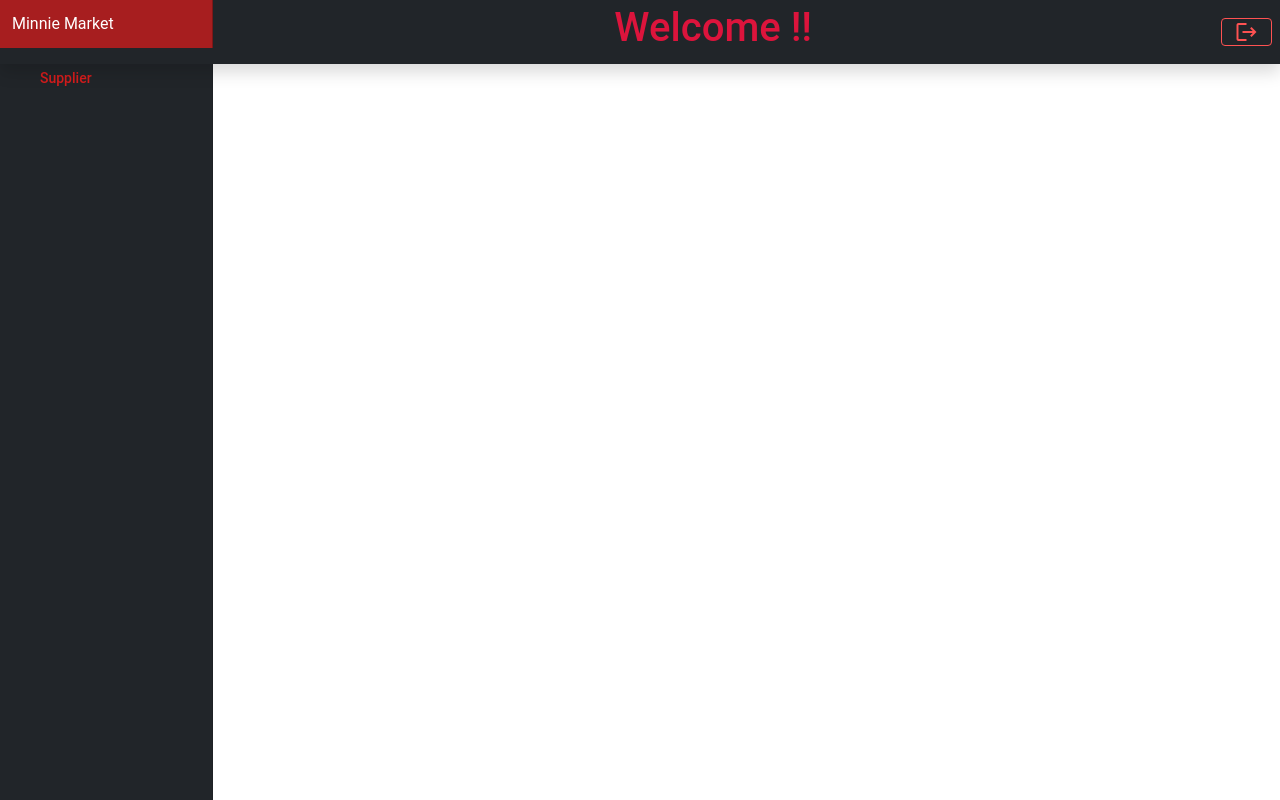
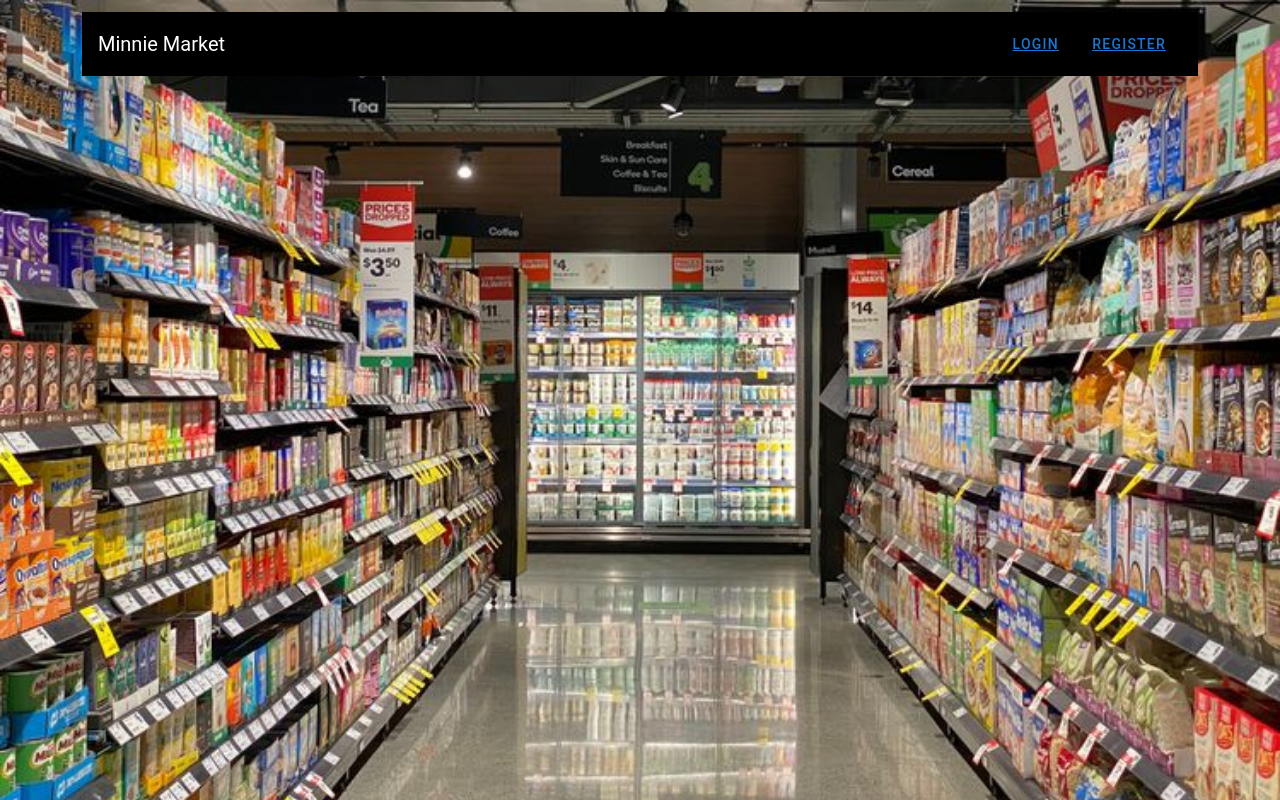
Before and after one commit to kevinbomb/tugas_akhir_e_supermarket_frontend, a Vue app: page /beranda in a window 1280 px wide. Built offline with nearby package versions, Linux system fonts and the light colour scheme.

Commit message:
Beranda Dashboard

```diff
--- a/src/components/BerandaPage.vue
+++ b/src/components/BerandaPage.vue
@@ -1,126 +1,50 @@
 <template>
-    <section>
-
-        <header class="navbar navbar-dark sticky-top bg-dark flex-md-nowrap p-0 shadow">
-            <p class="navbar-brand col-md-3 col-lg-2 me-0 px-3" href="#">Minnie Market</p>
-            <h1 style="color: crimson;">Welcome {{ name }} !!</h1>
-            <v-btn class="ma-2" @click="logout" outlined small color="error" ><v-icon>mdi-logout</v-icon></v-btn>
-            <!-- <v-btn color="error" dark @click="dialog = true"> Log Out </v-btn> -->
-        </header>
-
-        <div class="container-fluid">
-            <div class="row">
-            <nav id="sidebarMenu" class="col-md-3 col-lg-2 d-md-block bg-dark sidebar collapse">
-                <div class="position-sticky pt-3">
-                    <ul class="nav flex-column">
-                        <li class="nav-item">
-                            <router-link :to="{name: 'supplier.index'}" class="nav-link">Supplier</router-link>
-                        </li>
-                    </ul>
-                </div>
-            </nav>
-            <main class="col-md-9 ms-sm-auto col-lg-10 px-md-4">
-            <!-- View Route -->
-                <router-view></router-view>
-            </main>
+    <v-container>
+        <img src="@/assets/supermarket.jpg" class="gambar">
+        <v-toolbar flat class="mainHeader" color="black">
+            <v-toolbar-title>Minnie Market</v-toolbar-title>
+            <v-spacer></v-spacer>
+            <v-toolbar-items class="hidden-xs-only">
+                <v-btn text><router-link to="/login">Login</router-link></v-btn>
+                <v-btn text><router-link to="/register">Register</router-link></v-btn>
+            </v-toolbar-items>
+            <div class="hidden-sm-and-up">
+                <v-menu offset-y>
+                    <template v-slot:activator="{ on }">
+                        <v-app-bar-nav-icon v-on="on"></v-app-bar-nav-icon>
+                    </template>
+                    <v-list class="responsiveMenu">
+                        <v-list-item>
+                            <v-list-item-title><router-link to="/login">Login</router-link></v-list-item-title>
+                        </v-list-item>
+                        <v-list-item>
+                            <v-list-item-title><router-link to="/register">Register</router-link></v-list-item-title>
+                        </v-list-item>
+                    </v-list>
+                </v-menu>
             </div>
-        </div>
-    </section>
+        </v-toolbar>
+    </v-container>
 </template>
 
 <script>
-    export default {
-        methods:{
-            logout(){
-                localStorage.removeItem("token");
-                localStorage.removeItem("name");
-                localStorage.removeItem("id");
-                this.$router.push({
-                    name: 'LoginPage',
-                });
-            }
-        },
-
-        beforeMount(){
-                this.name = localStorage.getItem('name');
-        }
-    }
+  export default {
+    name: "BerandaPage",
+    data: () => ({
+    })
+};
 </script>
 
-<style>
-    body {
-    font-size: .875rem;
-    }
-    .feather {
-    width: 16px;
-    height: 16px;
-    vertical-align: text-bottom;
-    }
-    /*
-    * Sidebar
-    */
-    .sidebar {
+<style scoped>
+.gambar{
     position: fixed;
     top: 0;
-    bottom: 0;
     left: 0;
-    z-index: 100;
-    padding: 48px 0 0;
-    box-shadow: inset -1px 0 0 rgba(0, 0, 0, .1);
-    }
-    .sidebar-sticky {
-    position: relative;
-    top: 0;
-    height: calc(100vh - 48px);
-    padding-top: .5rem;
-    overflow-x: hidden;
-    overflow-y: auto;
-    }
-    .sidebar .nav-link {
-    font-weight: 500;
-    color: rgb(212, 28, 28);
-    }
-    .sidebar .nav-link .feather {
-    margin-right: 4px;
-    color: #727272;
-    }
-    .sidebar .nav-link.active {
-    color: #ffffff;
-    }
-    .sidebar .nav-link:hover .feather,
-    .sidebar .nav-link.active .feather {
-    color: inherit;
-    }
-    .sidebar-heading {
-    font-size: .75rem;
-    text-transform: uppercase;
-    }
-    /*
-    * Navbar
-    */
-    .navbar-brand {
-    padding-top: .75rem;
-    padding-bottom: .75rem;
-    font-size: 1rem;
-    background-color: rgba(212, 28, 28, 0.75);
-    box-shadow: inset -1px 0 0 rgba(0, 0, 0, .25);
-    }
-    .navbar .navbar-toggler {
-    top: .25rem;
-    right: 1rem;
-    }
-    .navbar .form-control {
-    padding: .75rem 1rem;
-    border-width: 0;
-    border-radius: 0;
-    }
-    .form-control-dark {
-    color: #fff;
-    background-color: rgba(255, 255, 255, .1);
-    border-color: rgba(255, 255, 255, .1);
-    }
-    .form-control-dark:focus {
-    border-color: transparent;
-    box-shadow: 0 0 0 3px rgba(255, 255, 255, .25);
-    }
+
+    min-width: 100%;
+    min-height: 100%;
+}
+.mainHeader{
+    color: white;
+}
 </style>
--- a/src/components/DashboardLayout.vue
+++ b/src/components/DashboardLayout.vue
@@ -1,52 +1,126 @@
 <template>
-    <div class="dasboard">
-        <v-navigation-drawer class="fullheight" width="256" v-model="drawer"
-        absolute temporary color="grey lighten-5" >
-            <v-list-item>
-                <v-list-item-content>
-                    <v-list-item-title class="title">SUPERMARKET</v-list-item-title>
-                    <v-list-item-subtitle>by GROUP E</v-list-item-subtitle>
-                </v-list-item-content>
-            </v-list-item>
+    <section>
 
-            <v-divider></v-divider>
+        <header class="navbar navbar-dark sticky-top bg-dark flex-md-nowrap p-0 shadow">
+            <p class="navbar-brand col-md-3 col-lg-2 me-0 px-3" href="#">Minnie Market</p>
+            <h1 style="color: crimson;">Welcome {{ name }} !!</h1>
+            <v-btn class="ma-2" @click="logout" outlined small color="error" ><v-icon>mdi-logout</v-icon></v-btn>
+            <!-- <v-btn color="error" dark @click="dialog = true"> Log Out </v-btn> -->
+        </header>
 
-            <v-list dense nav>
-                <v-list-item v-for="item in items" :key="item.title" link
-                color="light-blue darken-4" tag="router-link" :to="item.to">
-                    <v-list-item-content>
-                        <v-list-item-title>{{item.title}}</v-list-item-title>
-                    </v-list-item-content>
-                </v-list-item>
-            </v-list>
-        </v-navigation-drawer>
-        <v-app-bar color="red lighten-3" dark>
-            <v-app-bar-nav-icon @click="drawer = true"
-            color="white"></v-app-bar-nav-icon>
-            <VSpacer />
-        </v-app-bar>
-        <div class="fullheight pa-5">
-            <router-view></router-view>
+        <div class="container-fluid">
+            <div class="row">
+            <nav id="sidebarMenu" class="col-md-3 col-lg-2 d-md-block bg-dark sidebar collapse">
+                <div class="position-sticky pt-3">
+                    <ul class="nav flex-column">
+                        <li class="nav-item">
+                            <router-link :to="{name: 'supplier.index'}" class="nav-link">Supplier</router-link>
+                        </li>
+                    </ul>
+                </div>
+            </nav>
+            <main class="col-md-9 ms-sm-auto col-lg-10 px-md-4">
+            <!-- View Route -->
+                <router-view></router-view>
+            </main>
+            </div>
         </div>
-    </div>
+    </section>
 </template>
+
 <script>
-export default {
-    name: "DashboardIndex",
-    data() {
-        return{
-            drawer: false,
-            group: null,
-            items: [
-                {title: "Dashboard", to: "/"},
-                {title: "Supplier", to: "/supplier"},
-            ],
-        };
-    },
-};
+    export default {
+        methods:{
+            logout(){
+                localStorage.removeItem("token");
+                localStorage.removeItem("name");
+                localStorage.removeItem("id");
+                this.$router.push({
+                    name: 'LoginPage',
+                });
+            }
+        },
+
+        beforeMount(){
+                this.name = localStorage.getItem('name');
+        }
+    }
 </script>
-<style scoped>
-    .fullheight {
-        min-height: 100vh !important;
+
+<style>
+    body {
+    font-size: .875rem;
+    }
+    .feather {
+    width: 16px;
+    height: 16px;
+    vertical-align: text-bottom;
+    }
+    /*
+    * Sidebar
+    */
+    .sidebar {
+    position: fixed;
+    top: 0;
+    bottom: 0;
+    left: 0;
+    z-index: 100;
+    padding: 48px 0 0;
+    box-shadow: inset -1px 0 0 rgba(0, 0, 0, .1);
+    }
+    .sidebar-sticky {
+    position: relative;
+    top: 0;
+    height: calc(100vh - 48px);
+    padding-top: .5rem;
+    overflow-x: hidden;
+    overflow-y: auto;
+    }
+    .sidebar .nav-link {
+    font-weight: 500;
+    color: rgb(212, 28, 28);
+    }
+    .sidebar .nav-link .feather {
+    margin-right: 4px;
+    color: #727272;
+    }
+    .sidebar .nav-link.active {
+    color: #ffffff;
+    }
+    .sidebar .nav-link:hover .feather,
+    .sidebar .nav-link.active .feather {
+    color: inherit;
+    }
+    .sidebar-heading {
+    font-size: .75rem;
+    text-transform: uppercase;
+    }
+    /*
+    * Navbar
+    */
+    .navbar-brand {
+    padding-top: .75rem;
+    padding-bottom: .75rem;
+    font-size: 1rem;
+    background-color: rgba(212, 28, 28, 0.75);
+    box-shadow: inset -1px 0 0 rgba(0, 0, 0, .25);
+    }
+    .navbar .navbar-toggler {
+    top: .25rem;
+    right: 1rem;
+    }
+    .navbar .form-control {
+    padding: .75rem 1rem;
+    border-width: 0;
+    border-radius: 0;
+    }
+    .form-control-dark {
+    color: #fff;
+    background-color: rgba(255, 255, 255, .1);
+    border-color: rgba(255, 255, 255, .1);
+    }
+    .form-control-dark:focus {
+    border-color: transparent;
+    box-shadow: 0 0 0 3px rgba(255, 255, 255, .25);
     }
 </style>
--- a/src/router.js
+++ b/src/router.js
@@ -10,9 +10,9 @@
 
         //Beranda
         {
-            path: '/beranda',
-            name: 'beranda',
-            component: () => import('@/components/BerandaPage.vue'),
+            path: '/dashboard',
+            name: 'Dashboard',
+            component: () => import('@/components/DashboardLayout.vue'),
             children:[
                 {
                     path: "/supplier",
@@ -31,6 +31,11 @@
             path: '/register',
             name: 'RegisterPage',
             component: () => import('@/components/RegisterPage.vue'),
+        },
+        {
+            path: '/beranda',
+            name: 'Beranda',
+            component: () => import('@/components/BerandaPage.vue'),
         },
 
         {
```
Also changed, not shown: src/assets/supermarket.jpg (added).
